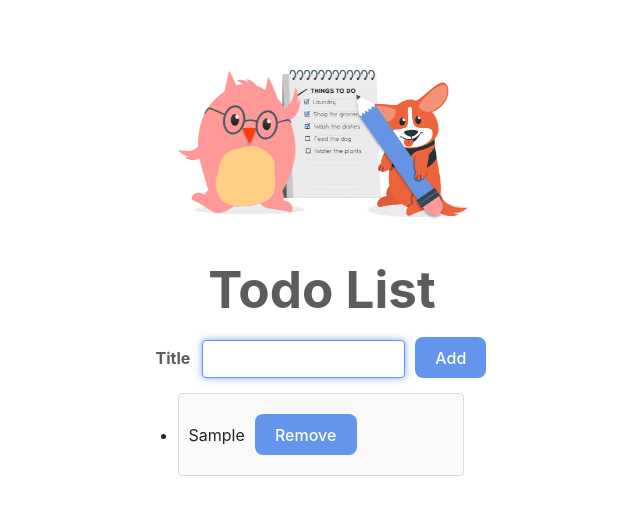
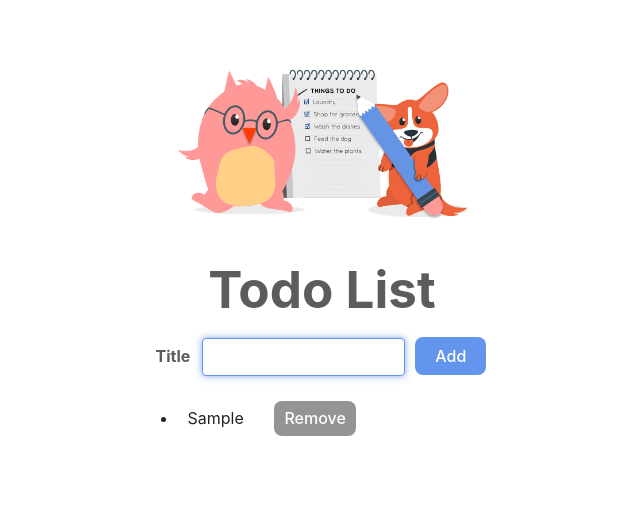
Before and after one commit to cherise231/react-todo, a React (Vite) app: page / in a window 1280 px wide. Both pictures are taken after typing "Sample" into the empty fields and a click on the button "Add". Shown: the top 514 px of the page, without its empty margins (318-958 px from the left). Built offline with nearby package versions, Linux system fonts and the light colour scheme.

Commit message:
added styling

```diff
--- a/src/App.css
+++ b/src/App.css
@@ -76,9 +76,9 @@
 .todo-list-item {
   padding: 10px;
   margin: 5px 0 5px -10px;
-  width: 264px;
-  background-color: #f9f9f9;
-  border: 1px solid #ddd;
+  /* width: 264px; */
+  /* background-color: #f9f9f9; */
+  /* border: 1px solid #ddd; */
   border-radius: 4px;
   /* list-style-type: none; */
 }
--- a/src/TodoListItem.jsx
+++ b/src/TodoListItem.jsx
@@ -13,6 +13,7 @@ const TodoListItem = ({ todo, onRemoveTodo }) => {
       <button
         type="button"
         //added an onClick prop to the button element and passes function onRemoveTodo from props with the current id as the argument
+        className="remove-button"
         onClick={() => onRemoveTodo(todo.id)}
       >
         Remove
--- a/src/index.css
+++ b/src/index.css
@@ -60,7 +60,7 @@ button {
   color: white;
   border-radius: 8px;
   border: 1px solid transparent;
-  padding: 0.6em 1.2em;
+  padding: 0.5em 1.2em;
   font-size: 1em;
   font-weight: 500;
   font-family: inherit;
@@ -77,3 +77,13 @@ button:focus,
 button:focus-visible {
   outline: 4px auto rgb(#646cff);
 }
+
+.remove-button {
+  color: white;
+  border-radius: 8px;
+  background-color: rgba(107, 107, 107, 0.719);
+  cursor: pointer;
+  margin: 0px 0px 0px 30px;
+  padding: 0.4em .6em;
+
+}
```
